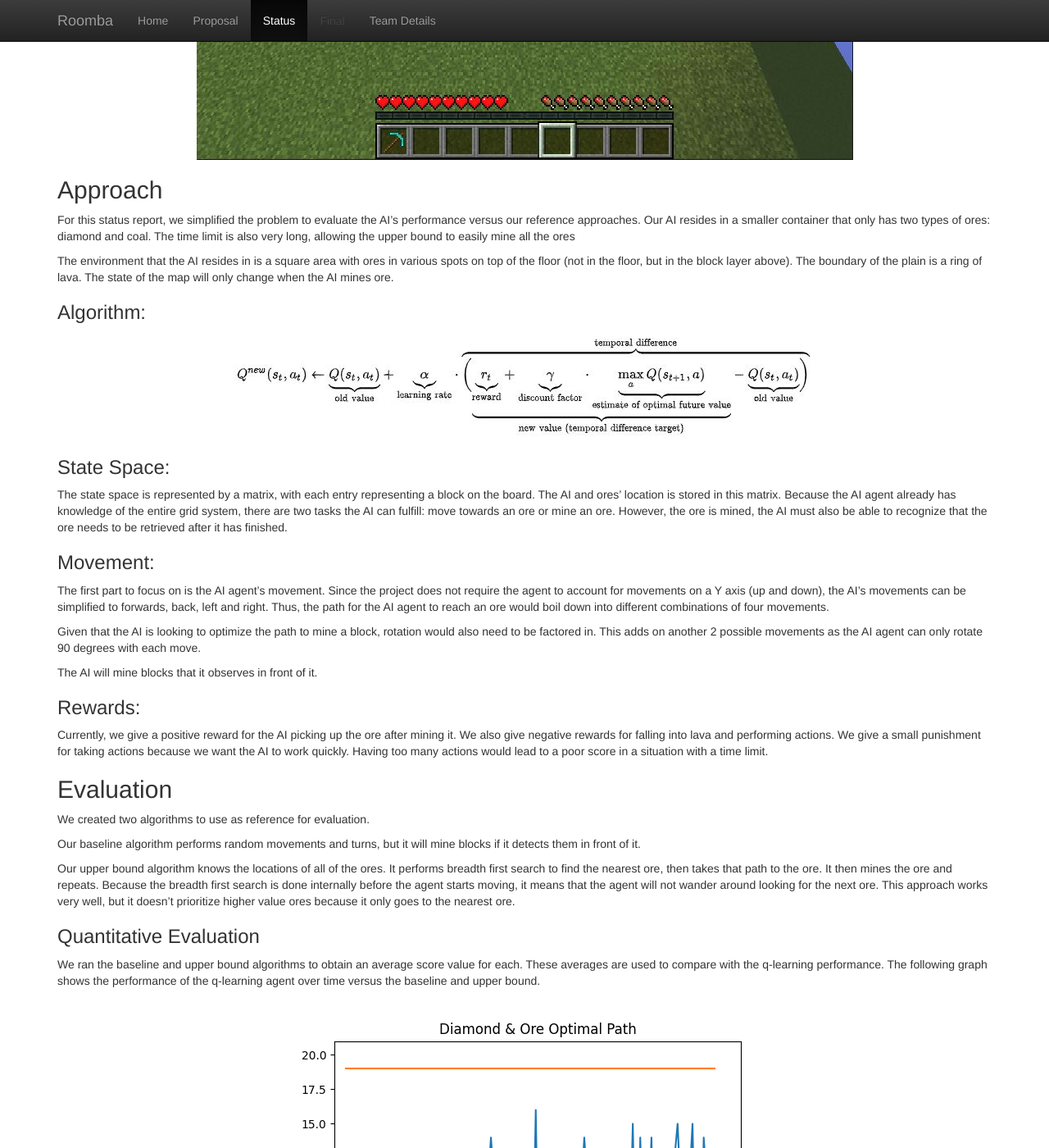
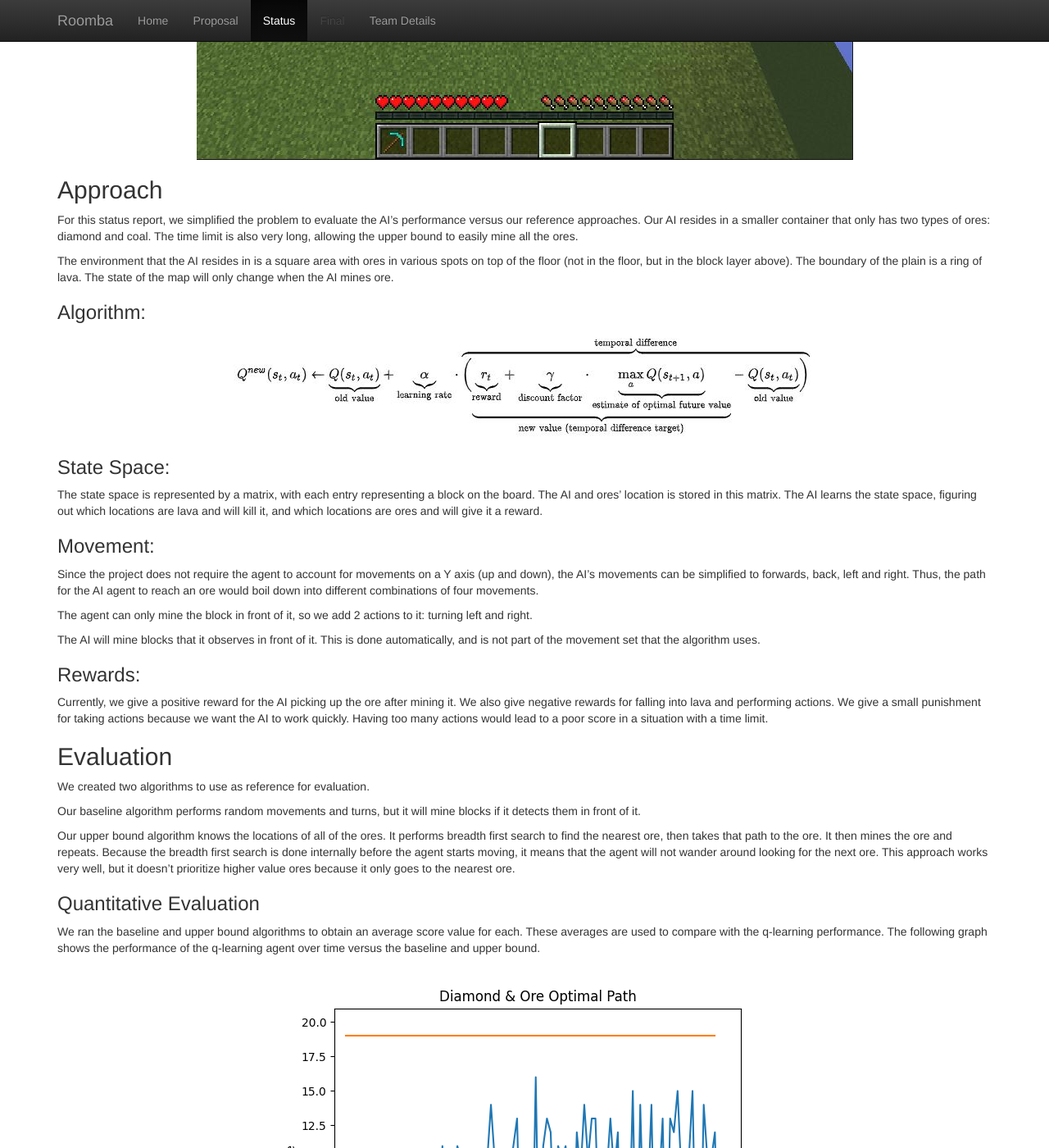
Before and after one commit to ingfong/Roomba, a Jekyll site: the page built from docs/status.md, in a window 1280 px wide and 1400 px high, scrolled down 1260 px. Shown: the whole window at 82% size. Built offline with Jekyll 4.4.1, drawn with Linux system fonts in a browser that asks for light colours; some of the changed text lies outside the part shown.

Commit message:
rephrased state space knowledge for status

```diff
--- a/docs/status.md
+++ b/docs/status.md
@@ -12,16 +12,16 @@ title:  Proposal
 ## Summary of Project
 Our project’s goal is to create an AI agent that is able to gain the most points by mining ore within the allotted time limit. Each ore will be assigned a point value based upon our scoring system. Based on the information provided, the AI should attempt to figure out the optimal path to take in order to obtain the highest score within the time allotted.
 
-The AI agent will know the world boundaries through a grid system and the AI agent’s location relative to the system. The AI will also have the knowledge of where each ore is located and its scoring point value.
+The AI agent will know the world boundaries through a grid system and the AI agent’s location relative to the system. The AI will also have the knowledge of each ore type's scoring point value.
 
-We are using reinforcement learning to have our AI agent find the most optimal path to maximize points from mining ores along the way.
+We are using reinforcement learning to have our AI agent learn the most optimal path to maximize points from mining ores along the way.
 
 <p align="center">
   <img src="img/environment.JPG">
 </p>
 
 ## Approach
-For this status report, we simplified the problem to evaluate the AI’s performance versus our reference approaches. Our AI resides in a smaller container that only has two types of ores: diamond and coal. The time limit is also very long, allowing the upper bound to easily mine all the ores
+For this status report, we simplified the problem to evaluate the AI’s performance versus our reference approaches. Our AI resides in a smaller container that only has two types of ores: diamond and coal. The time limit is also very long, allowing the upper bound to easily mine all the ores.
 
 The environment that the AI resides in is a square area with ores in various spots on top of the floor (not in the floor, but in the block layer above). The boundary of the plain is a ring of lava. The state of the map will only change when the AI mines ore.
 
@@ -31,14 +31,14 @@ The environment that the AI resides in is a square area with ores in various spo
 </p>
 
 ### State Space:
-The state space is represented by a matrix, with each entry representing a block on the board. The AI and ores’ location is stored in this matrix. Because the AI agent already has knowledge of the entire grid system, there are two tasks the AI can fulfill: move towards an ore or mine an ore. However, the ore is mined, the AI must also be able to recognize that the ore needs to be retrieved after it has finished.
+The state space is represented by a matrix, with each entry representing a block on the board. The AI and ores’ location is stored in this matrix. The AI learns the state space, figuring out which locations are lava and will kill it, and which locations are ores and will give it a reward.
 
 ### Movement:
-The first part to focus on is the AI agent’s movement. Since the project does not require the agent to account for movements on a Y axis (up and down), the AI’s movements can be simplified to  forwards, back, left and right. Thus, the path for the AI agent to reach an ore would boil down into different combinations of four movements.
+Since the project does not require the agent to account for movements on a Y axis (up and down), the AI’s movements can be simplified to  forwards, back, left and right. Thus, the path for the AI agent to reach an ore would boil down into different combinations of four movements.
 
-Given that the AI is looking to optimize the path to mine a block, rotation would also need to be factored in. This adds on another 2 possible movements as the AI agent can only rotate 90 degrees with each move.
+The agent can only mine the block in front of it, so we add 2 actions to it: turning left and right.
 
-The AI will mine blocks that it observes in front of it.
+The AI will mine blocks that it observes in front of it. This is done automatically, and is not part of the movement set that the algorithm uses.
 
 ### Rewards:
 Currently, we give a positive reward for the AI picking up the ore after mining it. We also give negative rewards for falling into lava and performing actions. We give a small punishment for taking actions because we want the AI to work quickly. Having too many actions would lead to a poor score in a situation with a time limit.
```
